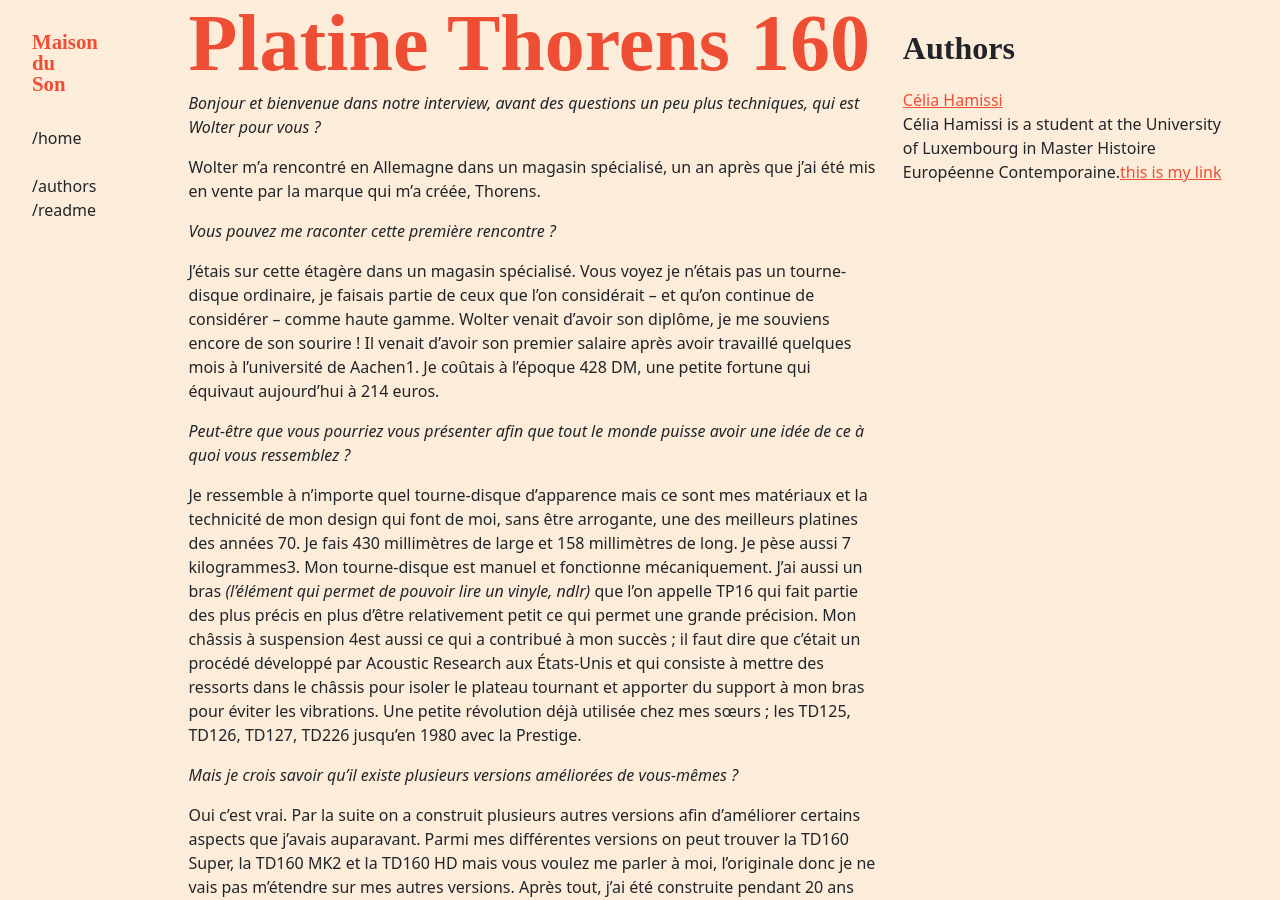
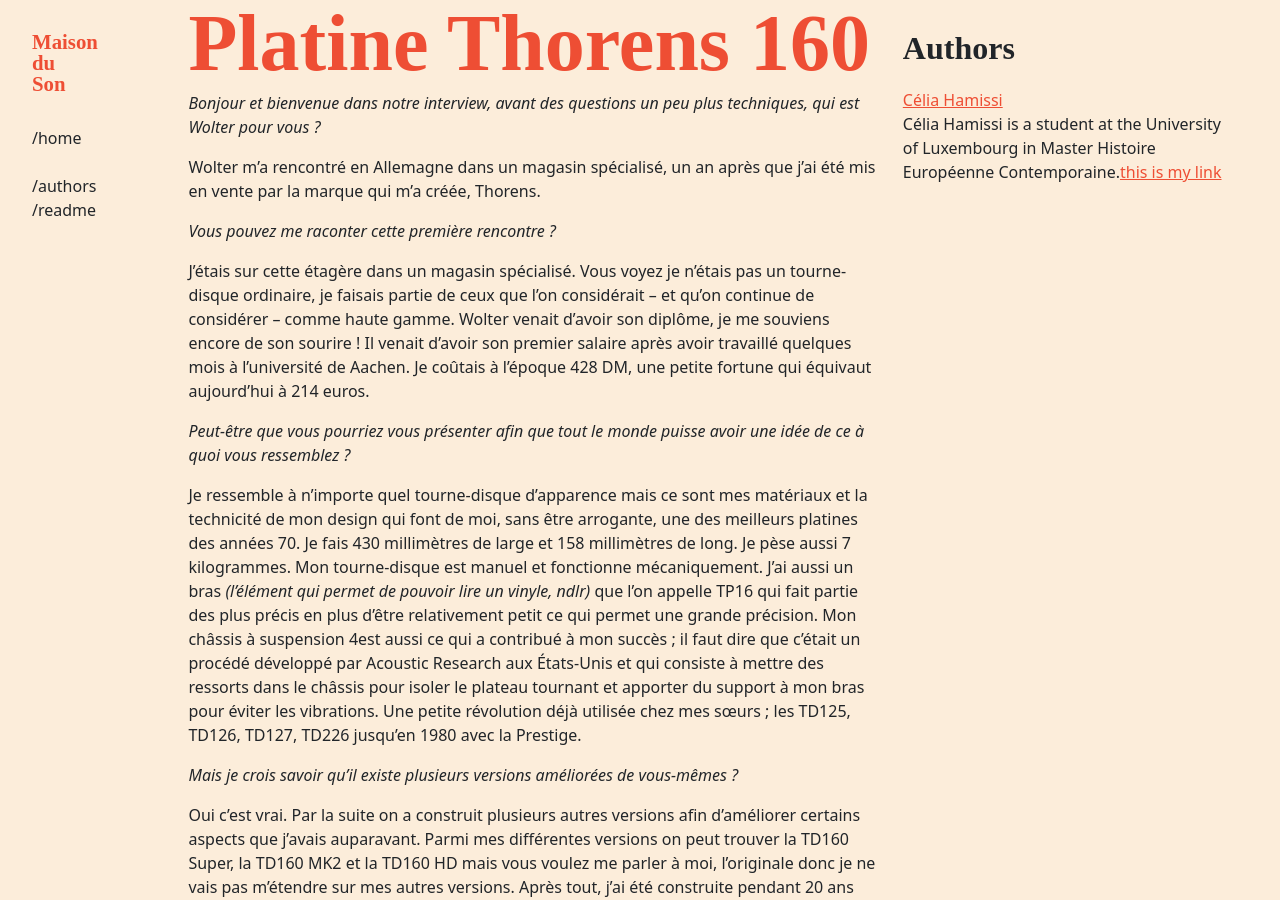
Before and after one commit to C2DH/maison-du-son, a Jekyll site: the page built from _objects/platine-thorens-160.md, in a window 1280 px wide and 900 px high, scrolled down 486 px. Built offline with Jekyll 4.4.1, drawn with Linux system fonts in a browser that asks for light colours; some web fonts are replaced.

Commit message:
Update platine-thorens-160.md

```diff
--- a/_objects/platine-thorens-160.md
+++ b/_objects/platine-thorens-160.md
@@ -14,11 +14,11 @@
 
 *Vous pouvez me raconter cette première rencontre ?*
 
-J’étais sur cette étagère dans un magasin spécialisé. Vous voyez je n’étais pas un tourne- disque ordinaire, je faisais partie de ceux que l’on considérait – et qu’on continue de considérer – comme haute gamme. Wolter venait d’avoir son diplôme, je me souviens encore de son sourire ! Il venait d’avoir son premier salaire après avoir travaillé quelques mois à l’université de Aachen1. Je coûtais à l’époque 428 DM, une petite fortune qui équivaut aujourd’hui à 214 euros.
+J’étais sur cette étagère dans un magasin spécialisé. Vous voyez je n’étais pas un tourne- disque ordinaire, je faisais partie de ceux que l’on considérait – et qu’on continue de considérer – comme haute gamme. Wolter venait d’avoir son diplôme, je me souviens encore de son sourire ! Il venait d’avoir son premier salaire après avoir travaillé quelques mois à l’université de Aachen. Je coûtais à l’époque 428 DM, une petite fortune qui équivaut aujourd’hui à 214 euros.
 
 *Peut-être que vous pourriez vous présenter afin que tout le monde puisse avoir une idée de ce à quoi vous ressemblez ?*
 
-Je ressemble à n’importe quel tourne-disque d’apparence mais ce sont mes matériaux et la technicité de mon design qui font de moi, sans être arrogante, une des meilleurs platines des années 70. Je fais 430 millimètres de large et 158 millimètres de long. Je pèse aussi 7 kilogrammes3. Mon tourne-disque est manuel et fonctionne mécaniquement. J’ai aussi un bras *(l’élément qui permet de pouvoir lire un vinyle, ndlr)* que l’on appelle TP16 qui fait partie des plus précis en plus d’être relativement petit ce qui permet une grande précision. Mon châssis à suspension 4est aussi ce qui a contribué à mon succès ; il faut dire que c’était un procédé développé par Acoustic Research aux États-Unis et qui consiste à mettre des ressorts dans le châssis pour isoler le plateau tournant et apporter du support à mon bras pour éviter les vibrations. Une petite révolution déjà utilisée chez mes sœurs ; les TD125, TD126, TD127, TD226 jusqu’en 1980 avec la Prestige.
+Je ressemble à n’importe quel tourne-disque d’apparence mais ce sont mes matériaux et la technicité de mon design qui font de moi, sans être arrogante, une des meilleurs platines des années 70. Je fais 430 millimètres de large et 158 millimètres de long. Je pèse aussi 7 kilogrammes. Mon tourne-disque est manuel et fonctionne mécaniquement. J’ai aussi un bras *(l’élément qui permet de pouvoir lire un vinyle, ndlr)* que l’on appelle TP16 qui fait partie des plus précis en plus d’être relativement petit ce qui permet une grande précision. Mon châssis à suspension 4est aussi ce qui a contribué à mon succès ; il faut dire que c’était un procédé développé par Acoustic Research aux États-Unis et qui consiste à mettre des ressorts dans le châssis pour isoler le plateau tournant et apporter du support à mon bras pour éviter les vibrations. Une petite révolution déjà utilisée chez mes sœurs ; les TD125, TD126, TD127, TD226 jusqu’en 1980 avec la Prestige.
 
 *Mais je crois savoir qu’il existe plusieurs versions améliorées de vous-mêmes ?*
 
```
